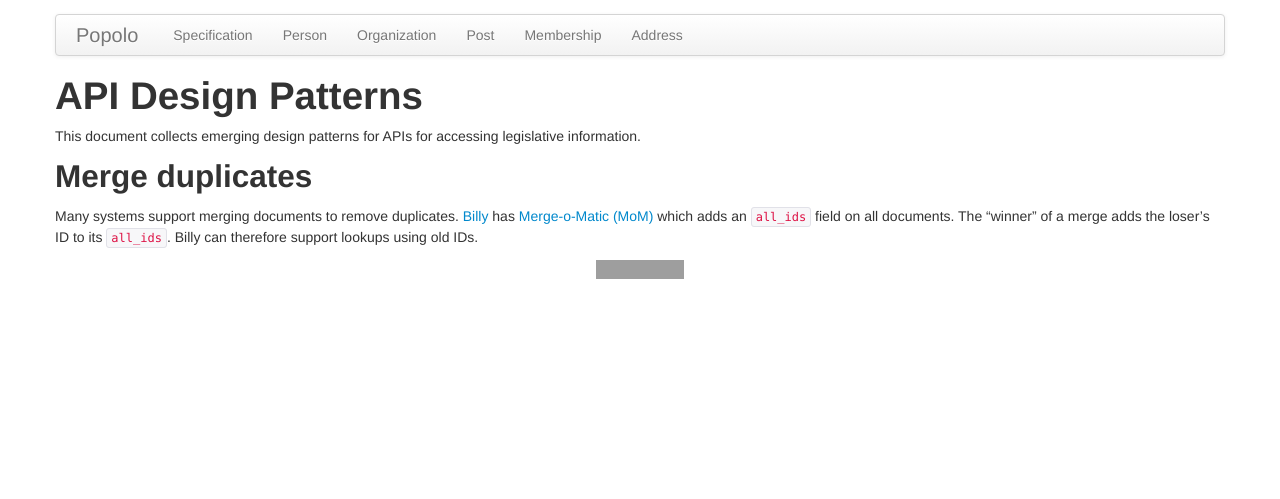
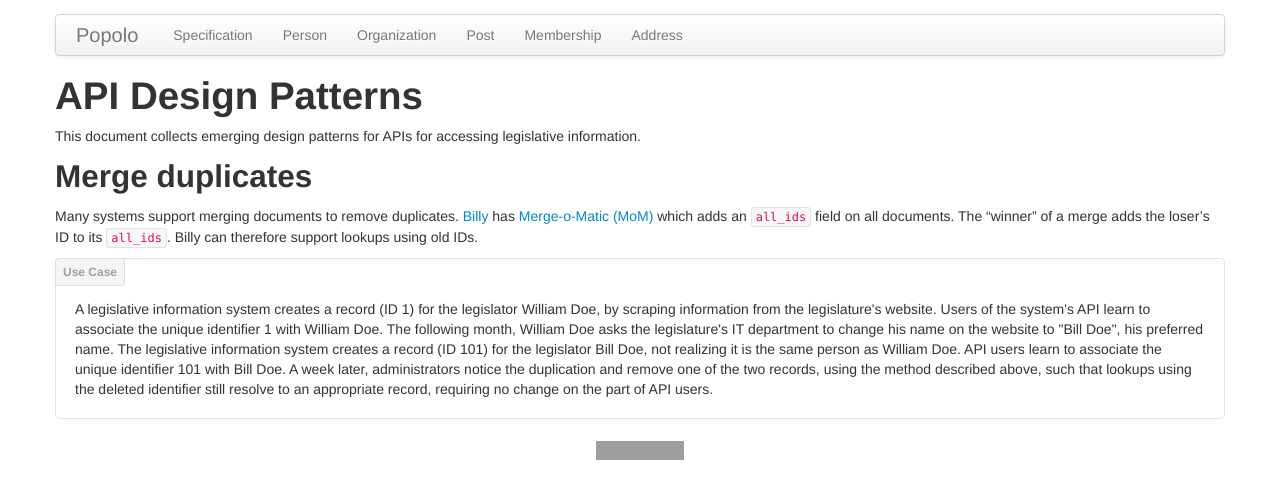
Before and after one commit to popolo-project/popolo-spec, a Jekyll site: the page built from appendices/api-patterns.md, in a window 1280 px wide. Shown: the top 499 px of the page. Built offline with Jekyll 4.4.1, drawn with Linux system fonts in a browser that asks for light colours; nearby versions of some CDN libraries; Markdown is read by kramdown in place of the engine named in the settings; grey boxes are pictures that could not be loaded.

Commit message:
add an example

```diff
--- a/appendices/api-patterns.md
+++ b/appendices/api-patterns.md
@@ -12,3 +12,7 @@ This document collects emerging design patterns for APIs for accessing legislati
 ## Merge duplicates
 
 Many systems support merging documents to remove duplicates. [Billy](https://github.com/sunlightlabs/billy/) has [Merge-o-Matic (MoM)](https://github.com/sunlightlabs/billy/wiki/Merge-o-matic) which adds an `all_ids` field on all documents. The "winner" of a merge adds the loser's ID to its `all_ids`. Billy can therefore support lookups using old IDs.
+
+<div class="well well-example">
+  A legislative information system creates a record (ID 1) for the legislator William Doe, by scraping information from the legislature's website. Users of the system's API learn to associate the unique identifier 1 with William Doe. The following month, William Doe asks the legislature's IT department to change his name on the website to "Bill Doe", his preferred name. The legislative information system creates a record (ID 101) for the legislator Bill Doe, not realizing it is the same person as William Doe. API users learn to associate the unique identifier 101 with Bill Doe. A week later, administrators notice the duplication and remove one of the two records, using the method described above, such that lookups using the deleted identifier still resolve to an appropriate record, requiring no change on the part of API users.
+</div>
```
